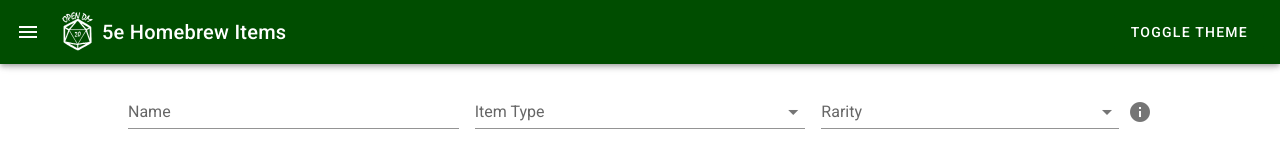
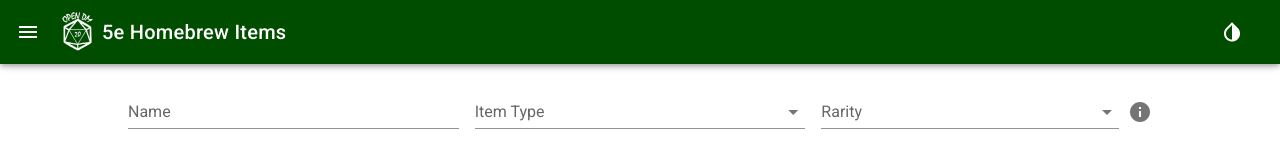
Before and after one commit to TJCowx/5e-homebrew-items, a Vue app: page / in a window 1280 px wide. Shown: the top 160 px of the page. Built offline with nearby package versions, Linux system fonts and the light colour scheme.

Commit message:
updated icon

```diff
--- a/src/components/layout/AppBar.vue
+++ b/src/components/layout/AppBar.vue
@@ -6,7 +6,9 @@
       <v-toolbar-title>5e Homebrew Items</v-toolbar-title>
     </div>
     <v-spacer></v-spacer>
-    <v-btn color="#004d00" depressed @click="switchTheme"> Toggle Theme </v-btn>
+    <v-btn color="#004d00" depressed @click="switchTheme">
+      <v-icon> invert_colors </v-icon>
+    </v-btn>
   </v-app-bar>
 </template>
 
```
